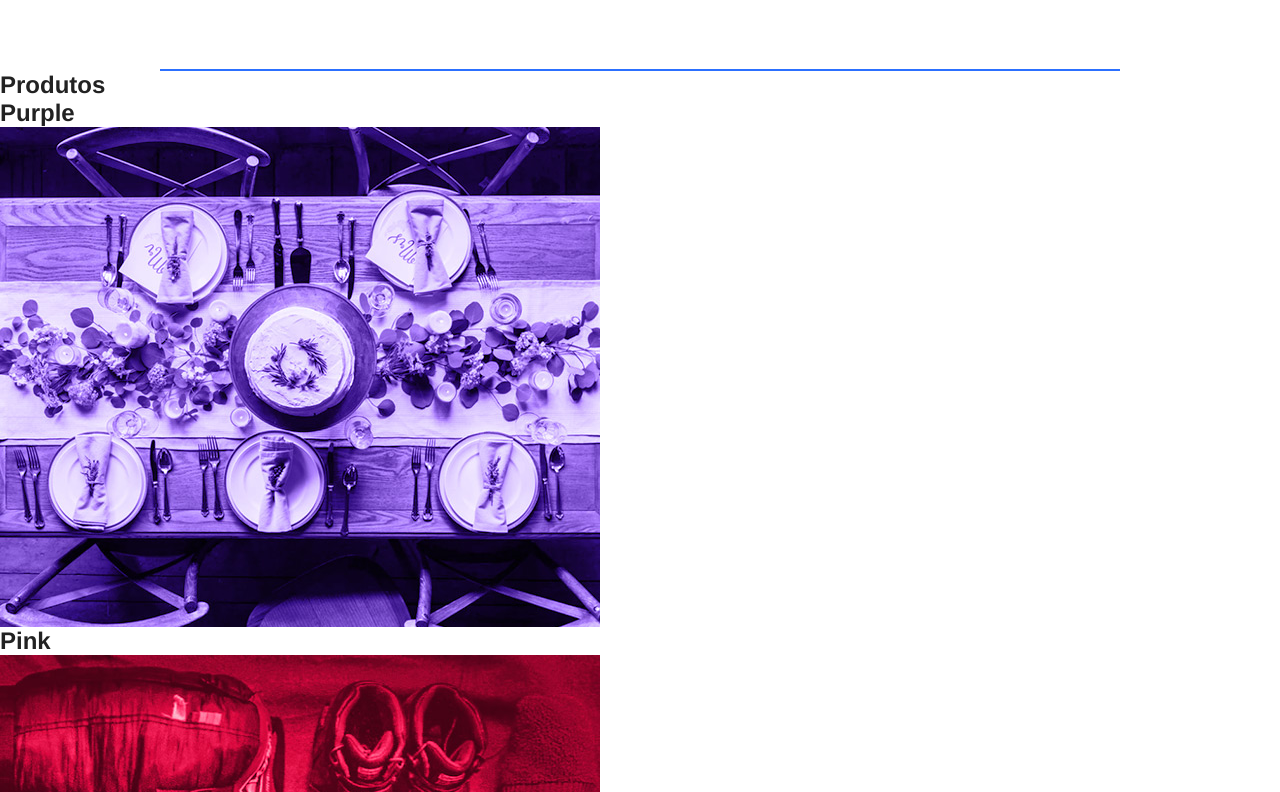
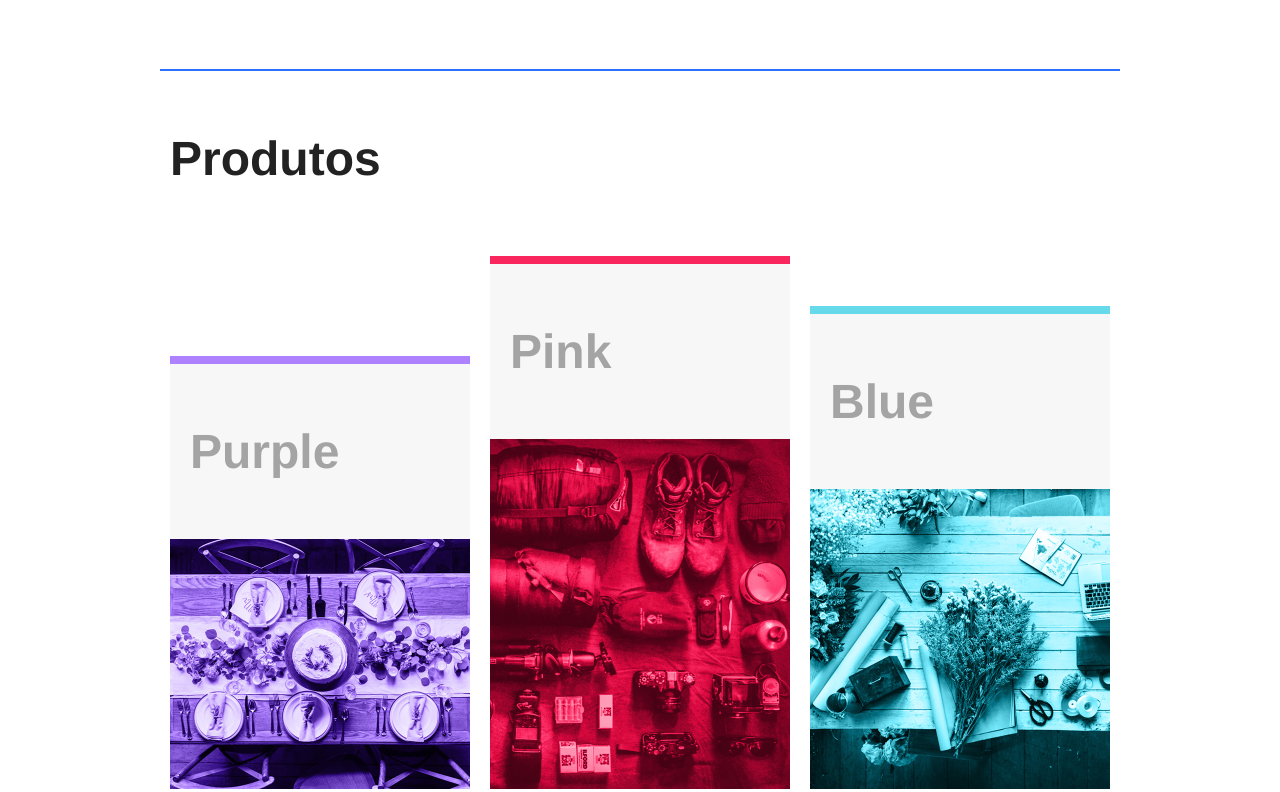
Before and after one commit to VictorDolzan/Projeto-CSS-Flexbox, a plain HTML site: page Index.html in a window 1280 px wide. Shown: the part 939-1731 px from the top of the page. Drawn offline with Linux system fonts and the light colour scheme.

Commit message:
Feito o CSS-Flexbox da parte de Produtos

```diff
--- a/css/style.css
+++ b/css/style.css
@@ -1,4 +1,10 @@
-body, h1, h2, p, ul, li, a {
+body,
+h1,
+h2,
+p,
+ul,
+li,
+a {
     margin: 0px;
     padding: 0px;
 }
@@ -41,7 +47,8 @@ img {
     padding-top: 10px;
 }
 
-.superinfo p, .superinfo a {
+.superinfo p,
+.superinfo a {
     margin: 0 10px 10px 10px;
 }
 
@@ -133,3 +140,45 @@ img {
     flex: 1 1 160px;
     margin: 0 10px;
 }
+
+/**PRODUTOS**/
+
+.produtos {
+    max-width: 960px;
+    margin: 60px auto;
+}
+
+.produtos h1 {
+    font-size: 3em;
+    margin: 0 10px 60px 10px;
+}
+
+.produtos-container {
+    display: flex;
+    flex-wrap: wrap;
+    align-items: flex-end;
+}
+
+.produtos-item {
+    flex: 1 1 175px;
+    margin: 10px;
+}
+
+.produtos-item h2 {
+    font-size: 3em;
+    color: #a4a4a4;
+    background: #f7f7f7;
+    padding: 60px 20px;
+}
+
+.purple {
+    border-top: 8px solid #ae81ff;
+}
+
+.pink {
+    border-top: 8px solid #f9265e;
+}
+
+.blue {
+    border-top: 8px solid #66d9eb;
+}
```
